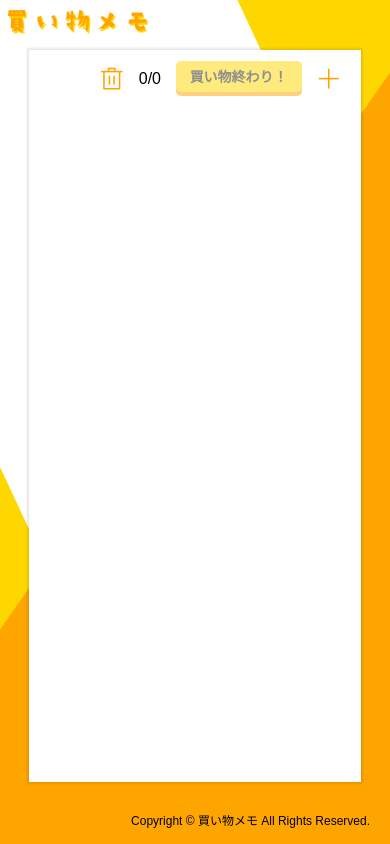
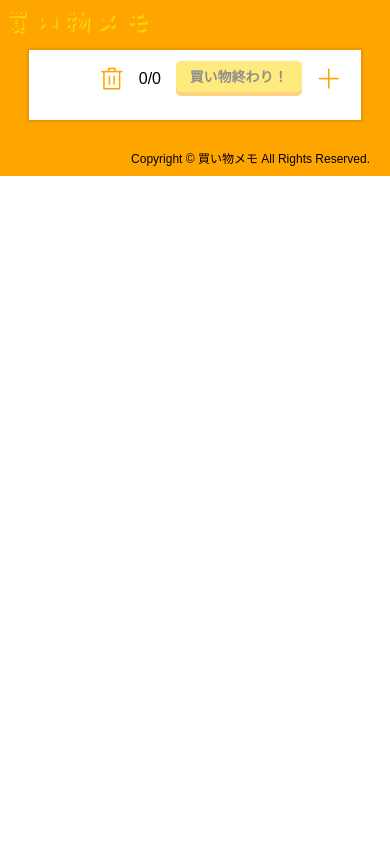
Before and after one commit to MikiyaYamaguchi/kaimonomemo, a Nuxt app: page / in a window 390 px wide. Built offline with nearby package versions, Linux system fonts and the light colour scheme.

Commit message:
高さ調整

```diff
--- a/layouts/default.vue
+++ b/layouts/default.vue
@@ -123,7 +123,7 @@ header {
   height: auto !important;
 }
 .el-container {
-  height: 100vh;
+  height: 100%;
 }
 .el-main {
   padding: 0;
@@ -132,9 +132,8 @@ header {
   height: 100vh;
   height: -webkit-fill-available;
   @media screen and (max-width: 767px) {
-    max-height: calc(100vh - 56px - 56px);
-    height: 100vh;
-    height: -webkit-fill-available;
+    max-height: none;
+    height: 100%;
   }
 }
 </style>
--- a/static/css/global.scss
+++ b/static/css/global.scss
@@ -7,16 +7,16 @@ body {
   font-family: "Hiragino Sans W3", "Hiragino Kaku Gothic ProN",
     "ヒラギノ角ゴ ProN W3", "メイリオ", Meiryo, "ＭＳ Ｐゴシック", "MS PGothic",
     sans-serif;
-  height: 100vh;
-  height: -webkit-fill-available;
+  // height: 100vh;
+  // height: -webkit-fill-available;
   #__nuxt {
-    height: 100vh;
-    height: -webkit-fill-available;
+    // height: 100vh;
+    // height: -webkit-fill-available;
     #__layout {
-      height: 100vh;
-      height: -webkit-fill-available;
+      // height: 100vh;
+      // height: -webkit-fill-available;
       > div {
-        height: 100vh;
+        // height: 100vh;
         height: -webkit-fill-available;
       }
     }
```
Also changed, not shown: 3 other files (tests, documents, lock files or other folders).
